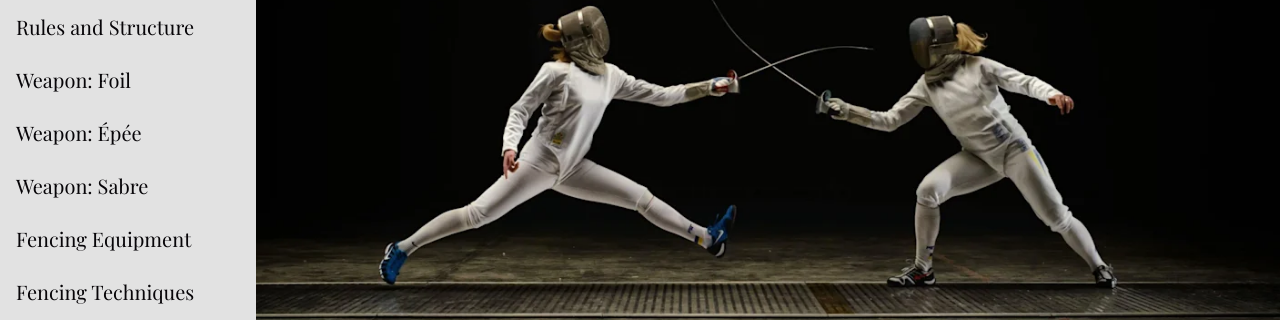
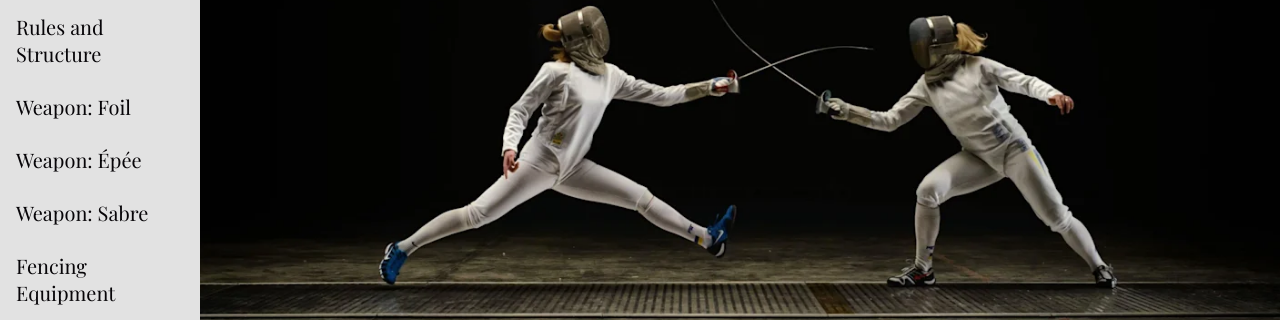
Before and after one commit to Kyra-13/AED23M-Assignment2, a plain HTML site: page index.html in a window 1280 px wide. Shown: the part 111-431 px from the top of the page. Drawn offline with nearby package versions, Linux system fonts and the light colour scheme.

Commit message:
Update styles.css

```diff
--- a/styles.css
+++ b/styles.css
@@ -82,7 +82,7 @@ hr {
 	list-style-type: none;
 	margin: 0px;
 	padding: 0px;
-	width: 20%;
+	width: 200px;
 	height: 100%;
 	background-color: var(--myplat);
 	position: fixed;
```
